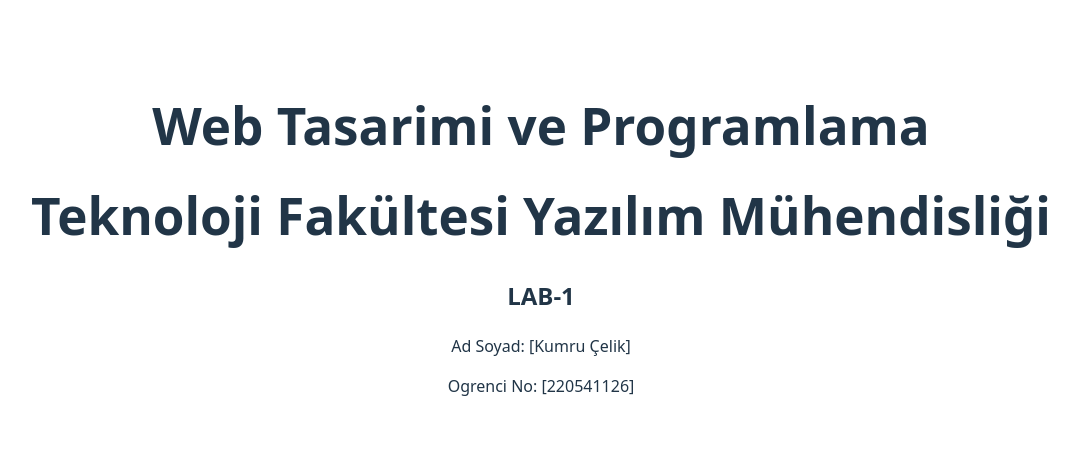
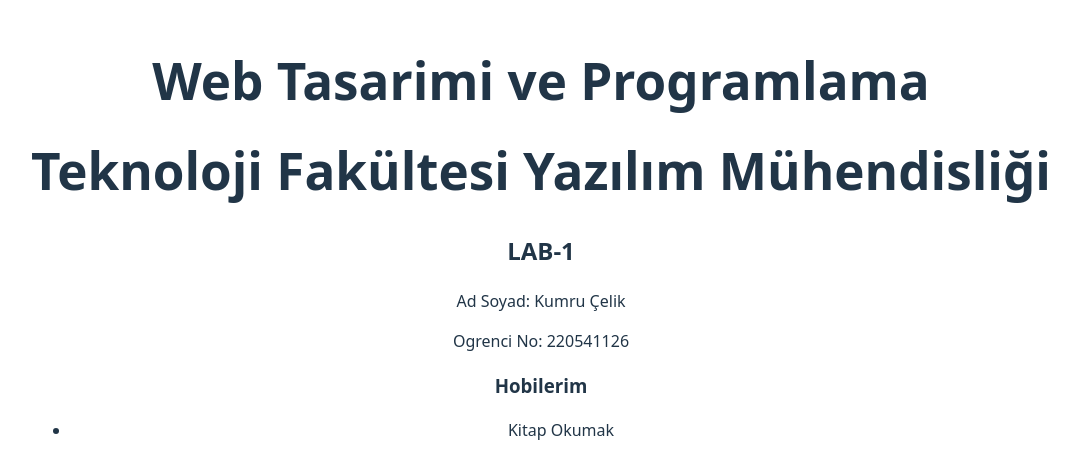
Before and after one commit to KumruCelik/web-lab-hello, a React (Vite) app: page / in a window 1280 px wide. Shown: the part 162-636 px from the top of the page, without its empty margins (99-1178 px from the left). Built offline with nearby package versions, Linux system fonts and the light colour scheme.

Commit message:
feat: add hobbies section

```diff
--- a/src/App.tsx
+++ b/src/App.tsx
@@ -1,15 +1,20 @@
 import './App.css'
 
 function App() {
-
   return (
     <div>
       <h1>Web Tasarimi ve Programlama</h1>
       <h1>Teknoloji Fakültesi Yazılım Mühendisliği</h1>
       <h2>LAB-1</h2>
-<p>Ad Soyad: [Kumru Çelik]</p>
-<p>Ogrenci No: [220541126]</p>
+      <p>Ad Soyad: Kumru Çelik</p>
+      <p>Ogrenci No: 220541126</p>
+
+      <h3>Hobilerim</h3>
+      <ul>
+        <li>Kitap Okumak</li>
+      </ul>
     </div>
   )
 }
+
 export default App
```
Lines whose indentation alone changed are shown as unchanged.
